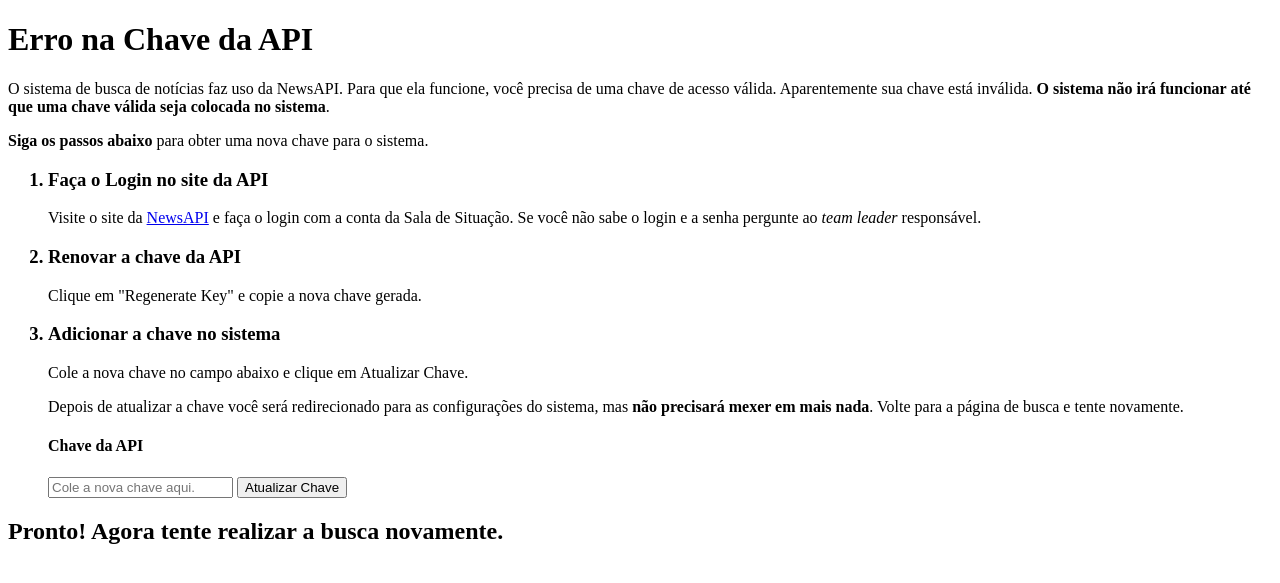
After one commit to Gguidini/news-searcher, a Django app: template interface/templates/key_error.html in a window 1280 px wide. The commit adds this page. Shown: the top 583 px of the page. Run offline with Django 3.2, Linux system fonts and the light colour scheme; the template is opened without the code that fills it, so the values that code supplies are empty; parts of the project's set-up code (start-up, migrations or seed data) failed here and were passed over.

Commit message:
Adding api key error detection. Adding guide page to put new key.

```diff
--- /dev/null
+++ b/interface/templates/key_error.html
@@ -0,0 +1,52 @@
+{% load staticfiles %}
+<!DOCTYPE html>
+<!--[if lt IE 7]>      <html class="no-js lt-ie9 lt-ie8 lt-ie7"> <![endif]-->
+<!--[if IE 7]>         <html class="no-js lt-ie9 lt-ie8"> <![endif]-->
+<!--[if IE 8]>         <html class="no-js lt-ie9"> <![endif]-->
+<!--[if gt IE 8]><!--> <html class="no-js"> <!--<![endif]-->
+    <head>
+        <meta charset="utf-8">
+        <meta http-equiv="X-UA-Compatible" content="IE=edge">
+        <title>Key Error</title>
+        <meta name="description" content="">
+        <meta name="viewport" content="width=device-width, initial-scale=1">
+        <style>
+            .img-center {
+                display: block;
+                margin-left: auto;
+                margin-right: auto;
+                width: 80%;
+            }
+        </style>
+    </head>
+    <body>
+        <!--[if lt IE 7]>
+            <p class="browsehappy">You are using an <strong>outdated</strong> browser. Please <a href="#">upgrade your browser</a> to improve your experience.</p>
+        <![endif]-->
+        <h1>Erro na Chave da API</h1>
+
+        <p>O sistema de busca de notícias faz uso da NewsAPI. Para que ela funcione, você precisa de uma chave de acesso válida. Aparentemente sua chave está inválida. <b>O sistema não irá funcionar até que uma chave válida seja colocada no sistema</b>.</p>
+
+        <p><b>Siga os passos abaixo</b> para obter uma nova chave para o sistema.</p>
+
+        <ol>
+            <h3><li>Faça o Login no site da API</li></h3>
+            <p>Visite o site da <a href="https://newsapi.org/login" target="_blank">NewsAPI</a> e faça o login com a conta da Sala de Situação. Se você não sabe o login e a senha pergunte ao <em>team leader</em> responsável.</p>
+
+            <h3><li>Renovar a chave da API</li></h3>
+                <p>Clique em "Regenerate Key" e copie a nova chave gerada.</p>
+
+            <h3><li>Adicionar a chave no sistema</li></h3>
+                <p>Cole a nova chave no campo abaixo e clique em Atualizar Chave.</p>
+                <p>Depois de atualizar a chave você será redirecionado para as configurações do sistema, mas <b>não precisará mexer em mais nada</b>. Volte para a página de busca e tente novamente.</p>
+                <form action="{% url 'url_settings'%}" method="POST">
+                    {% csrf_token %}
+                    <h4>Chave da API</h4>
+                    <input type="text" name="api" placeholder="Cole a nova chave aqui.">
+                    <button type="submit">Atualizar Chave</button>
+                </form>
+        </ol>
+
+        <h2>Pronto! Agora tente realizar a busca novamente.</h2>
+    </body>
+</html>
--- a/interface/templates/settings.html
+++ b/interface/templates/settings.html
@@ -9,7 +9,7 @@
 <body>
     <form action="" method="POST">
         {% csrf_token %}
-        <h2>chave da api</h2>
+        <h2>Chave da API</h2>
         <input type="text" name="api" placeholder="{{ key }}">
         <button type="submit">Atualizar Chave</button>
     </form>
--- a/interface/views.py
+++ b/interface/views.py
@@ -48,6 +48,8 @@ def result(request):
         data['terms'] = request.GET.getlist("valid_term")
         data['sources'] = request.GET.getlist("valid_source")
     client = news_handler.api_client(str(data['key']))
+    if client == None:
+        return render(request, 'key_error.html', {})
     results = []
     size = 0
 
--- a/teste.txt
+++ b/teste.txt
@@ -1 +1 @@
-são paulo inicia vacinação contra febre amarela em pontos volantes meta é alcançar 95% da cobertura vacinal em sp que atualmente está em 585% agência brasil/flavia villela a prefeitura de são paulo fará vacinação contra febre amarela em postos volantes neste mês terminais de ônibus estações de trens e metrô além de loca… [+3071 chars]
+quem é mary austin grande amor de freddie mercury seu talento inesgotável sua voz extraordinária suas roupas seu bigode seu estilo exuberante e suas relações homossexuais são algumas das coisas mais lembradas quando falamos de freddie mercury mas poucos lembram ou sabem que o grande amor do artista que … [+2690 chars]
```
